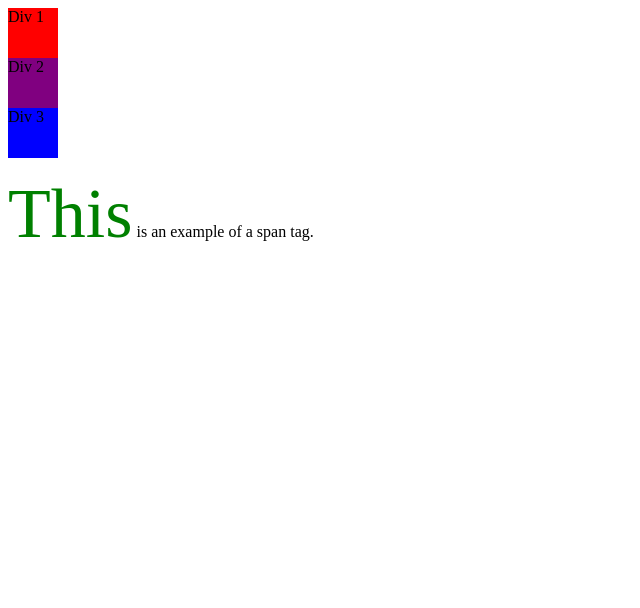
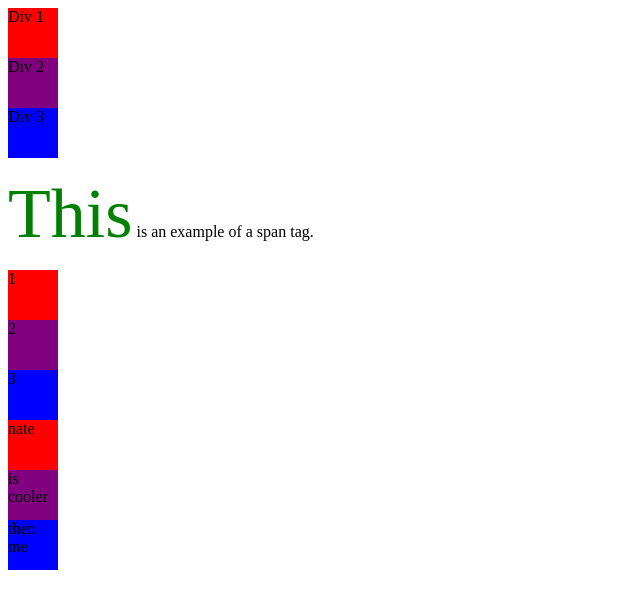
Before and after one commit to evorick/tts_popup_frontend, a plain HTML site: page about.html in a window 1280 px wide. Shown: the whole page, without its empty margins (0-640 px from the left). Drawn offline with Linux system fonts and the light colour scheme.

Commit message:
nate is cooler then me

```diff
--- a/about.html
+++ b/about.html
@@ -20,5 +20,12 @@
     <div style="width: 50px; height: 50px; background: purple;">Div 2</div>
     <div style="width: 50px; height: 50px; background: blue;">Div 3</div>
     <p><span style="color: green; font-size: 70px;">This</span> is an example of a span tag.</p>
+     <div style="width: 50px; height: 50px; background: red;"> 1</div>
+    <div style="width: 50px; height: 50px; background: purple;"> 2</div>
+    <div style="width: 50px; height: 50px; background: blue;"> 3</div>
+
+     <div style="width: 50px; height: 50px; background: red;"> nate</div>
+    <div style="width: 50px; height: 50px; background: purple;"> is cooler</div>
+    <div style="width: 50px; height: 50px; background: blue;"> then me</div>
 </body>
 </html>
```
